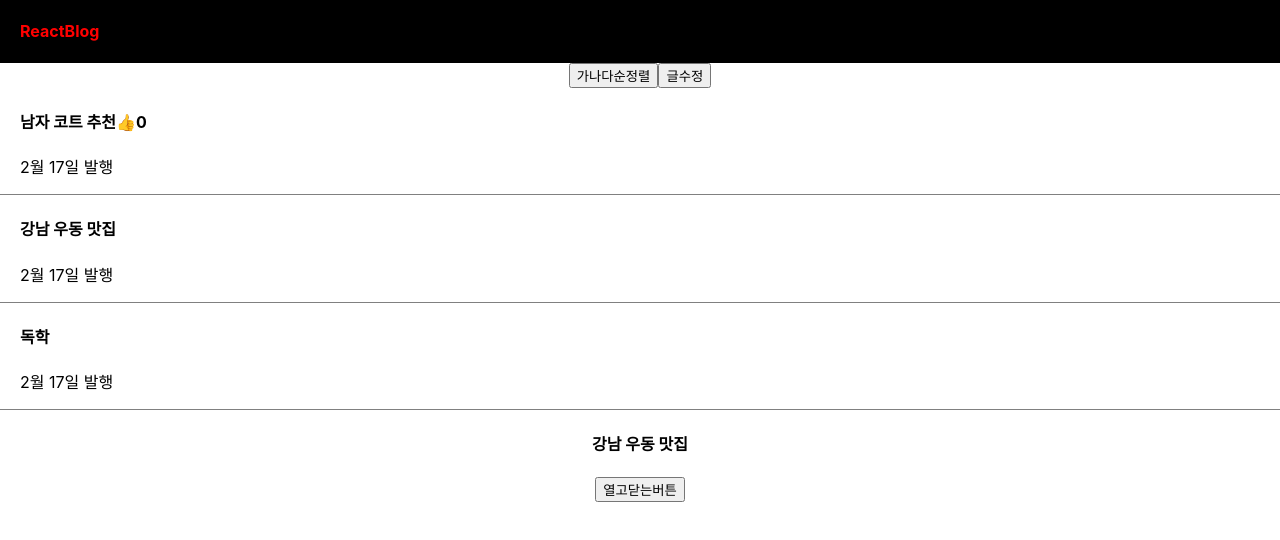
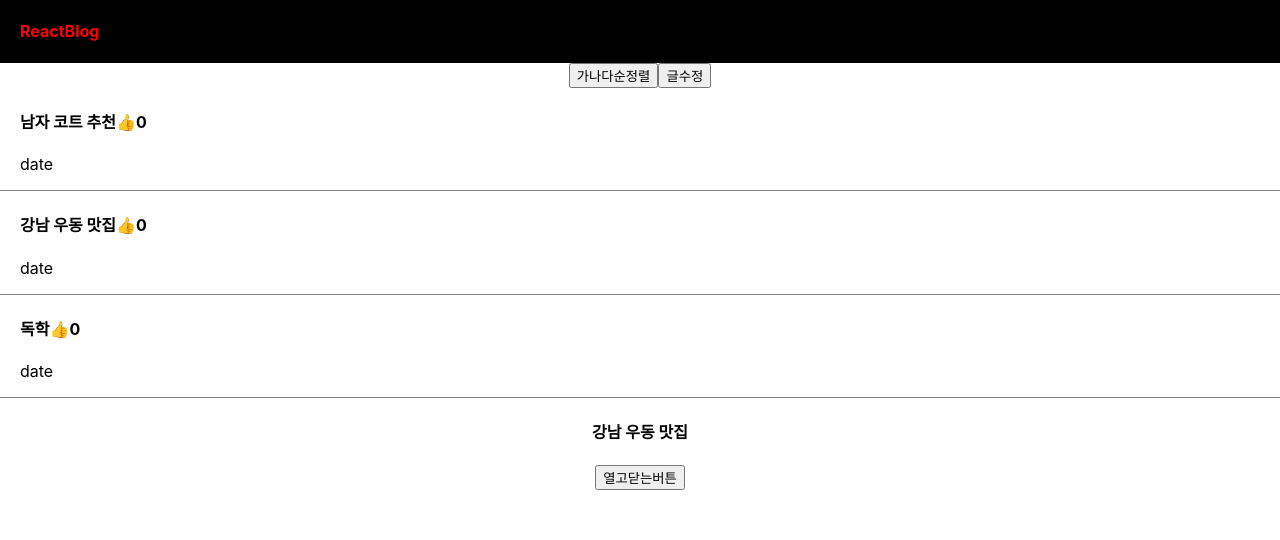
Before and after one commit to ByeongHoon00/react-practice, a React (Create React App) app in the folder blog_practice/: page / in a window 1280 px wide. Shown: the top 540 px of the page. Built offline with nearby package versions, Linux system fonts and the light colour scheme.

Commit message:
map과 props에 대한 내용 추가

```diff
--- a/blog_practice/src/App.js
+++ b/blog_practice/src/App.js
@@ -15,7 +15,7 @@ function App() {
     '독학',
   ]);
   let [logo, setLogo] = useState('ReactBlog');
-  let [좋아요, 좋아요변경] = useState(0);
+  let [좋아요, 좋아요변경] = useState([0, 0, 0]);
   let [modal, modal함수] = useState(false);
   // a는 state에 보관했던 자료가 나옴, b는 state 변경을 도와주는 함수
 
@@ -51,24 +51,24 @@ function App() {
       >
         글수정
       </button>
-      {/* <Good title={글제목} 좋아요={좋아요} 좋아요변경={좋아요변경}></Good> */}
-      <div className="list">
+      <Good title={글제목} 좋아요={좋아요} 좋아요변경={좋아요변경}></Good>
+      {/* <div className="list">
         <h4>
-          {글제목[0]}
-          {/* onClick={함수}를 이용해 버튼을 생성 가능*/}
-          <span onClick={함수}>👍</span>
+          {글제목[0]} */}
+      {/* onClick={함수}를 이용해 버튼을 생성 가능*/}
+      {/* <span onClick={함수}>👍</span>
           {좋아요}
         </h4>
         <p>2월 17일 발행</p>
-      </div>
-      <div className="list">
+      </div> */}
+      {/* <div className="list">
         <h4>{글제목[1]}</h4>
         <p>2월 17일 발행</p>
-      </div>
-      <div className="list">
+      </div> */}
+      {/* <div className="list">
         <h4>{글제목[2]}</h4>
         <p>2월 17일 발행</p>
-      </div>
+      </div> */}
       <h4>
         {post}
         {/* jsx에서 변수를 넣을 땐 중괄호를 사용*/}
@@ -133,28 +133,28 @@ function Modal(props) {
   );
 }
 
-// function Good(props) {
-//   return props.title.map(function (titleName, i) {
-//     return (
-//       <div className="list">
-//         <h4>
-//           {titleName}
-//           <span
-//             key={i}
-//             onClick={() => {
-//               let copyCount = [...props.좋아요]; // 원본 배열을 복사해서
-//               copyCount[i]++; // 복사 배열의 값 수정
-//               props.좋아요변경(copyCount); // (값을 수정한) 복사 배열로 변경
-//             }}
-//           >
-//             👍
-//           </span>
-//           {props.좋아요[i]}
-//         </h4>
-//         <p>date</p>
-//       </div>
-//     );
-//   });
-//}
+function Good(props) {
+  return props.title.map(function (titleName, i) {
+    return (
+      <div className="list">
+        <h4>
+          {titleName}
+          <span
+            key={i}
+            onClick={() => {
+              let copyCount = [...props.좋아요]; // 원본 배열을 복사해서
+              copyCount[i]++; // 복사 배열의 값 수정
+              props.좋아요변경(copyCount); // (값을 수정한) 복사 배열로 변경
+            }}
+          >
+            👍
+          </span>
+          {props.좋아요[i]}
+        </h4>
+        <p>date</p>
+      </div>
+    );
+  });
+}
 
 export default App;
```
